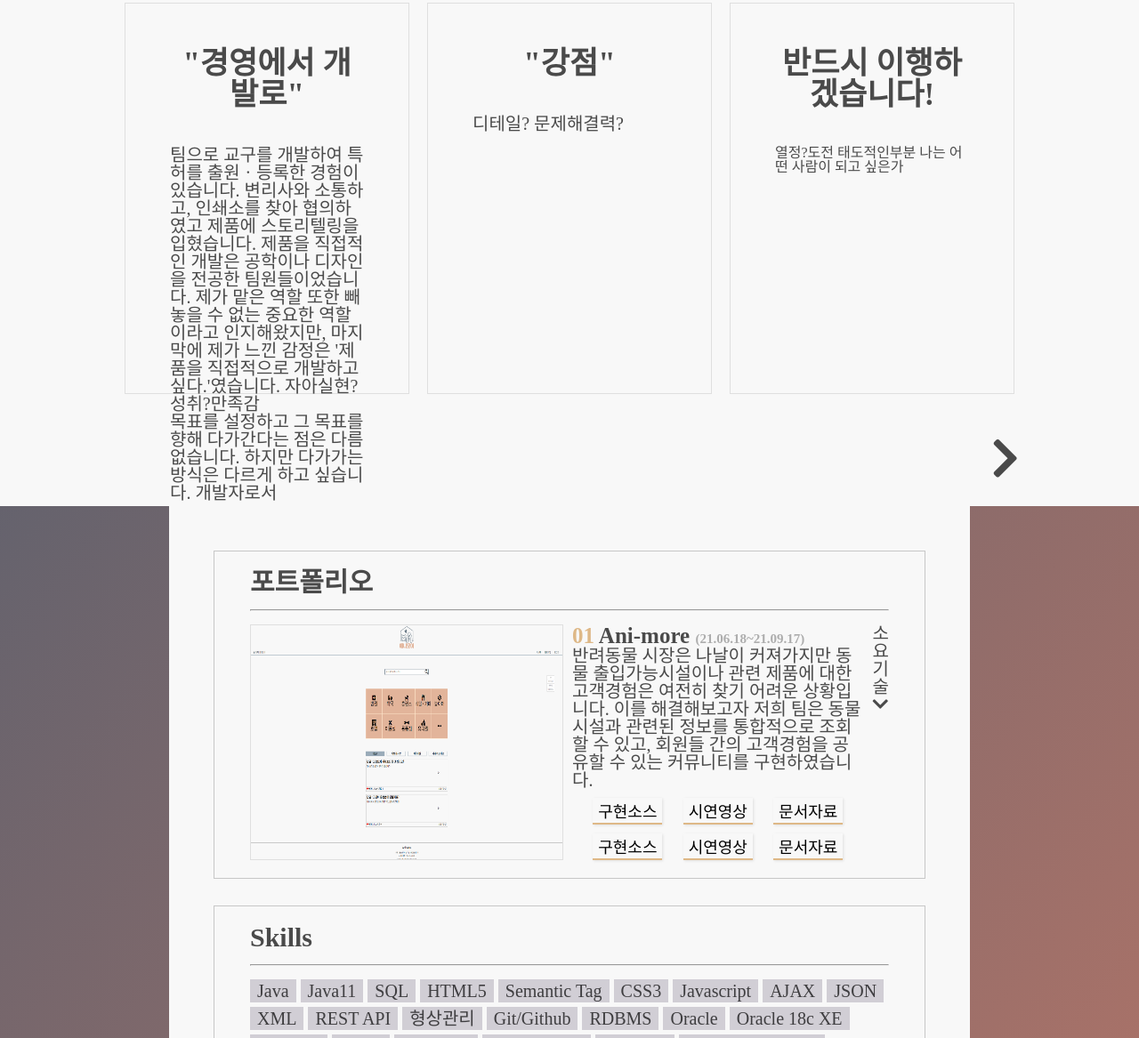
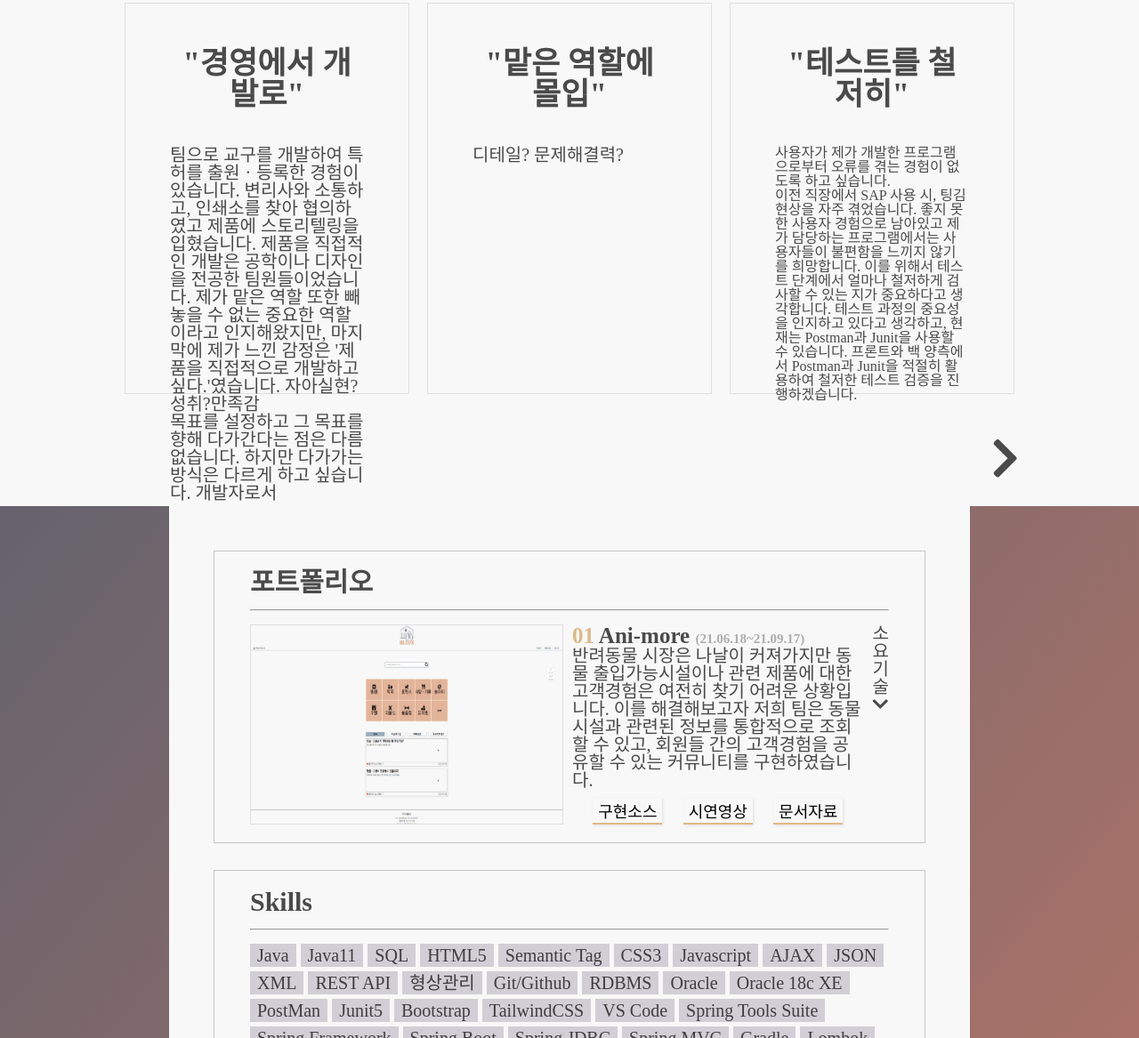
Before and after one commit to newmin/newmin.github.io, a website: page index.html in a window 1280 px wide. Shown: the part 1031-2198 px from the top of the page at 89% size. Drawn offline with Linux system fonts and the light colour scheme.

Commit message:
블로그

```diff
--- a/index.html
+++ b/index.html
@@ -41,7 +41,7 @@
           </div>
           <!-- 강점,역량 -->
           <div class="introduce__story">
-            <p class="introduce__story-title">"강점"</p>
+            <p class="introduce__story-title">"맡은 역할에 몰입"</p>
             <p class="introduce__story-text">
               디테일? 문제해결력?
             </p>
@@ -49,10 +49,14 @@
           </div>
           <!-- 포부,태도 -->
           <div class="introduce__story">
-            <p class="introduce__story-title">반드시 이행하겠습니다!</p>
-            <p> 열정?도전 태도적인부분
-              나는 어떤 사람이 되고 싶은가
-
+            <p class="introduce__story-title">"테스트를 철저히"</p>
+            <p>
+              사용자가 제가 개발한 프로그램으로부터 오류를 겪는 경험이 없도록 하고 싶습니다. <br>
+              이전 직장에서 SAP 사용 시, 팅김 현상을 자주 겪었습니다.
+              좋지 못한 사용자 경험으로 남아있고 제가 담당하는 프로그램에서는 사용자들이 불편함을 느끼지 않기를 희망합니다.
+              이를 위해서 테스트 단계에서 얼마나 철저하게 검사할 수 있는 지가 중요하다고 생각합니다.
+              테스트 과정의 중요성을 인지하고 있다고 생각하고, 현재는 Postman과 Junit을 사용할 수 있습니다.
+              프론트와 백 양측에서 Postman과 Junit을 적절히 활용하여 철저한 테스트 검증을 진행하겠습니다.
             </p>
           </div>
         </div>
@@ -80,13 +84,8 @@
               <div class="portfolio__btns">
                 <button class="portfolio__btn"><a href="https://github.com/newmin/animore.git">구현소스</a></button>
                 <button class="portfolio__btn"><a href="https://youtu.be/MsyzeF6NDVY">시연영상</a></button>
-                <button class="portfolio__btn"><a href="#">문서자료</a></button>
+                <button class="portfolio__btn"><a href="file/doc/animore.pdf">문서자료</a></button>
               </div>
-            <div class="portfolio__btns">
-              <button class="portfolio__btn"><a href="https://github.com/newmin/animore.git">구현소스</a></button>
-              <button class="portfolio__btn"><a href="https://youtu.be/MsyzeF6NDVY">시연영상</a></button>
-              <button class="portfolio__btn"><a href="file/doc/animore.pdf">문서자료</a></button>
-            </div>
           </div>
           <div>
             <p class="portfolio__skill-btn">소요기술<i class="fas fa-chevron-down"></i></p>
```
